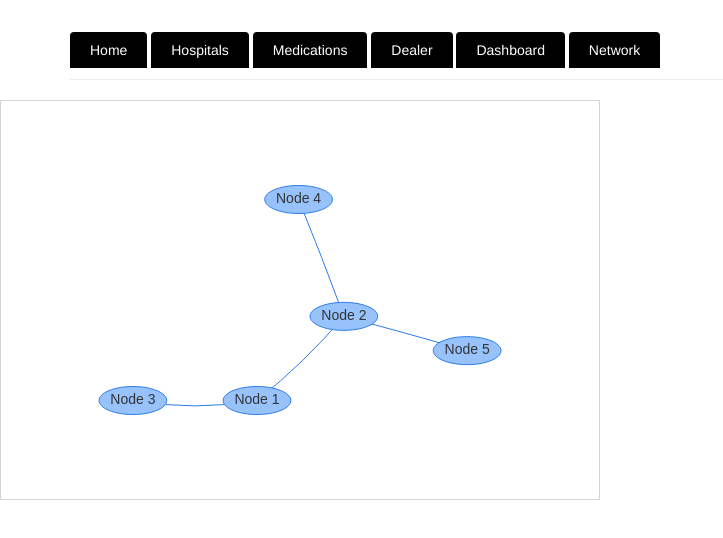
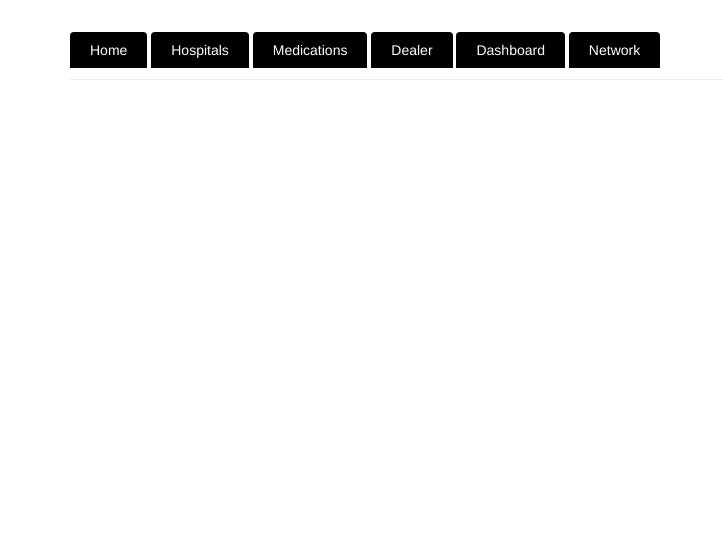
Before and after one commit to Prasadct/2016-koding.IOSalli, a plain HTML site: page index.html in a window 1280 px wide. Shown: the whole page, without its empty margins (0-723 px from the left). Drawn offline with nearby package versions, Linux system fonts and the light colour scheme; some packages are replaced by stand-ins of ours; a script that the page names is missing.

Commit message:
dummy graph removed

```diff
--- a/index.html
+++ b/index.html
@@ -76,46 +76,5 @@
 </div>
 
 
-<div id="mynetwork"></div>
-
-<script type="text/javascript">
-    // create an array with nodes
-    var nodes = new vis.DataSet([
-        {id: 1, label: 'Node 1'},
-        {id: 2, label: 'Node 2'},
-        {id: 3, label: 'Node 3'},
-        {id: 4, label: 'Node 4'},
-        {id: 5, label: 'Node 5'}
-    ]);
-
-    // create an array with edges
-    var edges = new vis.DataSet([
-        {from: 1, to: 3},
-        {from: 1, to: 2},
-        {from: 2, to: 4},
-        {from: 2, to: 5}
-    ]);
-
-    // create a network
-    var container = document.getElementById('mynetwork');
-
-    // provide the data in the vis format
-    var data = {
-        nodes: nodes,
-        edges: edges
-    };
-    var options = {
-        color: {
-      color:'#848484',
-      highlight:'#848484',
-      hover: '#848484',
-      inherit: 'from',
-      opacity:1.0
-    }
-    };
-
-    // initialize your network!
-    var network = new vis.Network(container, data, options);
-</script>
 </body>
 </html>
```
